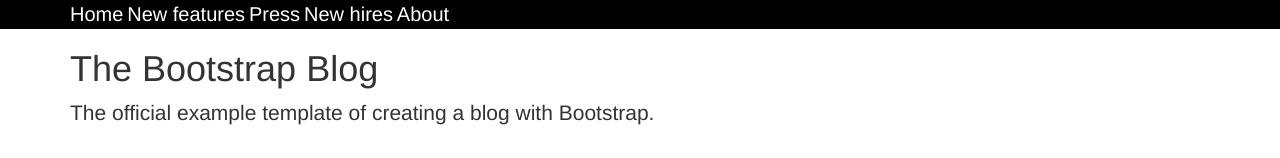
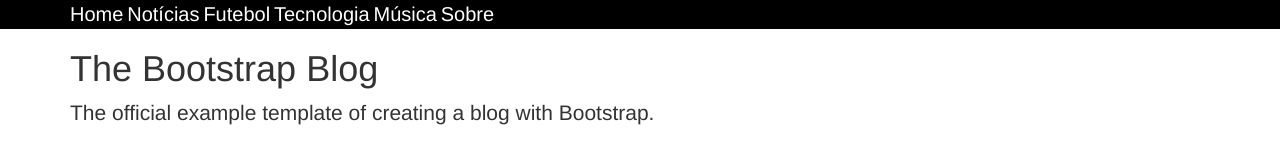
Before and after one commit to Lelouch01/aula-1, a plain HTML site: page index.html in a window 1280 px wide. Shown: the top 158 px of the page. Drawn offline with nearby package versions, Linux system fonts and the light colour scheme.

Commit message:
Alterando o menu

```diff
--- a/index.html
+++ b/index.html
@@ -21,10 +21,11 @@
             <div class="container">
                 <nav class="blog-nav">
                     <a class="blog-nav-item active" href="#">Home</a>
-                    <a class="blog-nav-item" href="#">New features</a>
-                    <a class="blog-nav-item" href="#">Press</a>
-                    <a class="blog-nav-item" href="#">New hires</a>
-                    <a class="blog-nav-item" href="#">About</a>
+                    <a class="blog-nav-item" href="#">Notícias</a>
+                    <a class="blog-nav-item" href="#">Futebol</a>
+                    <a class="blog-nav-item" href="#">Tecnologia</a>
+                    <a class="blog-nav-item" href="#">Música</a>
+                    <a class="blog-nav-item" href="#">Sobre</a>
                 </nav>
             </div>
         </div>
```
